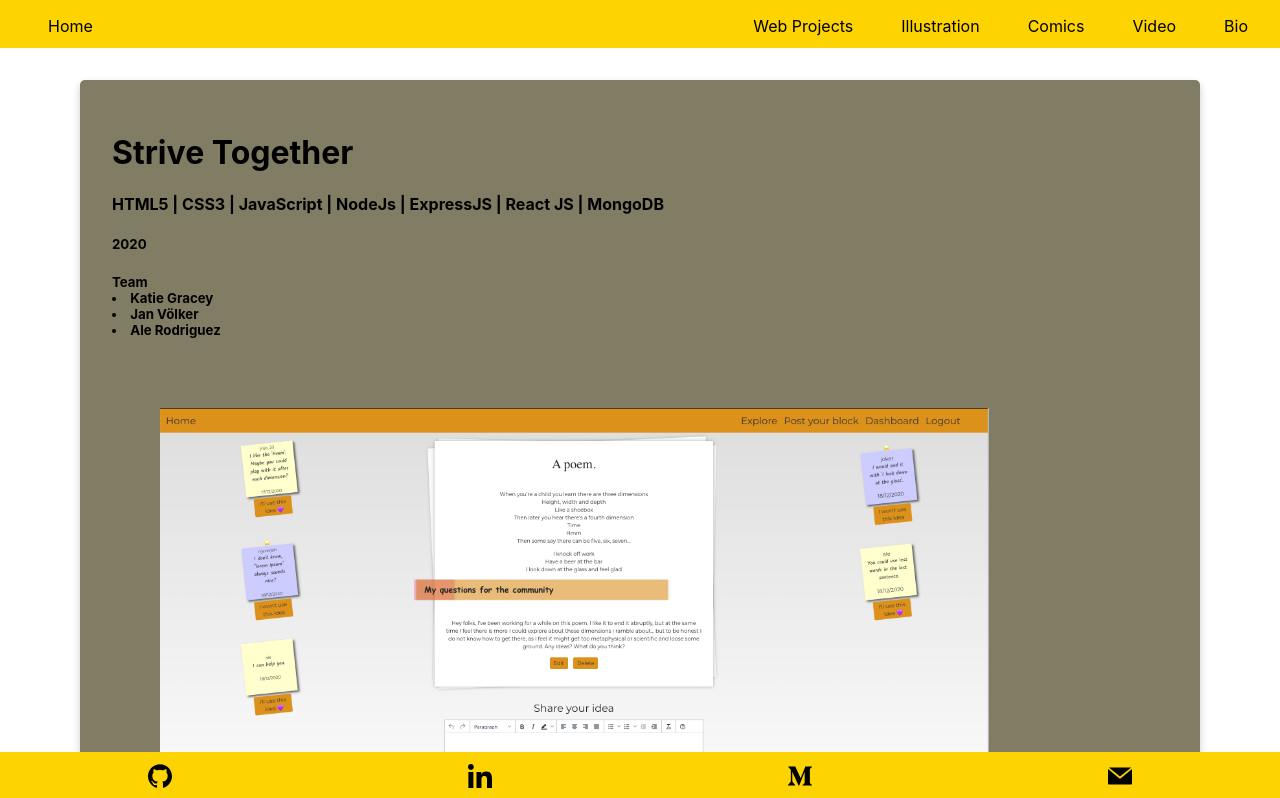
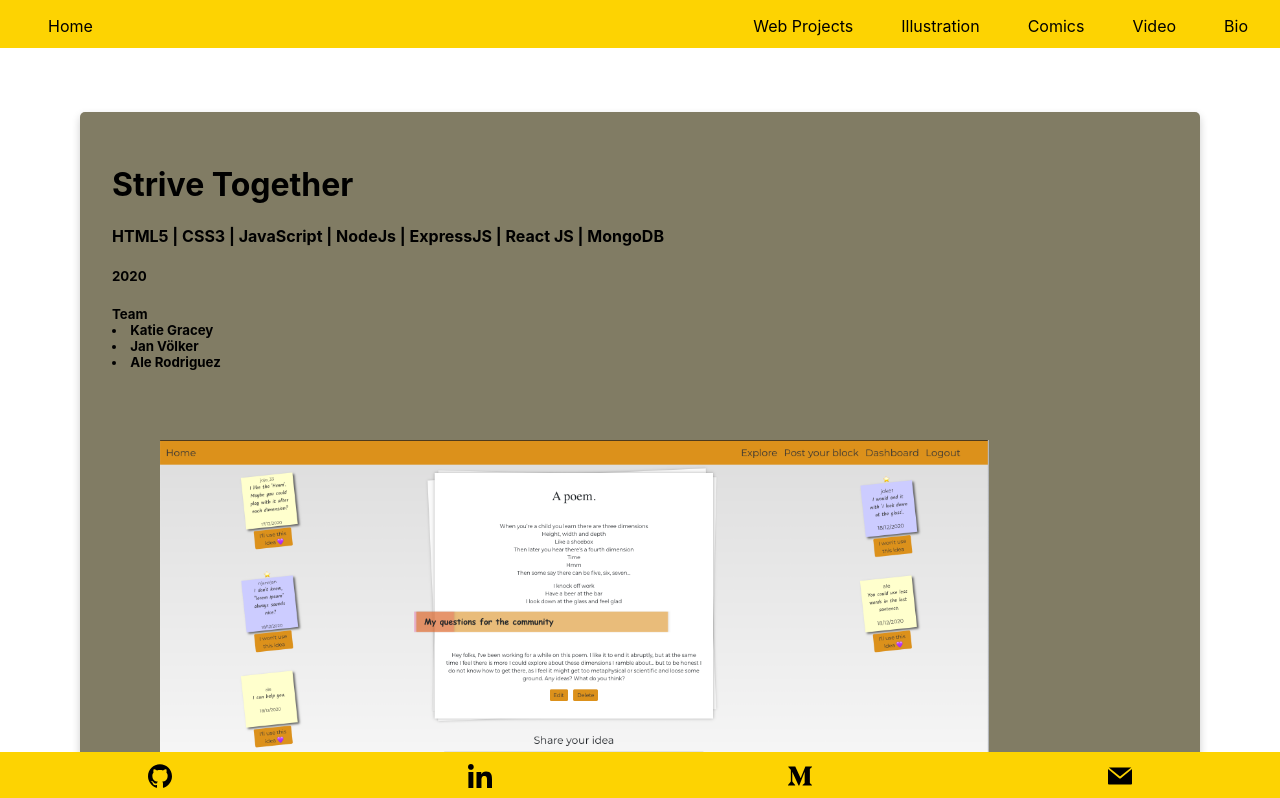
Before and after one commit to prullansky/illustration_portfolio, a Next.js app: page /web_projects in a window 1280 px wide. Shown: the top 798 px of the page. Built offline with nearby package versions, Linux system fonts and the light colour scheme.

Commit message:
Fixed WebProject and Video containers so they wont stick to the Footer

```diff
--- a/styles/Home.module.css
+++ b/styles/Home.module.css
@@ -45,6 +45,8 @@
   justify-content: center;
   align-content: space-between;
   align-items: center;
+  margin: 2rem;
+  padding-bottom: 2.5rem;
 
 }
 
@@ -152,10 +154,13 @@
   justify-content: center;
   align-content: center;
   align-items: center;
+  margin: 2rem;
+  padding-bottom: 3rem;
 }
 
 .video {
   padding: 1rem;
+
 }
 
 /* Navbar */
```
